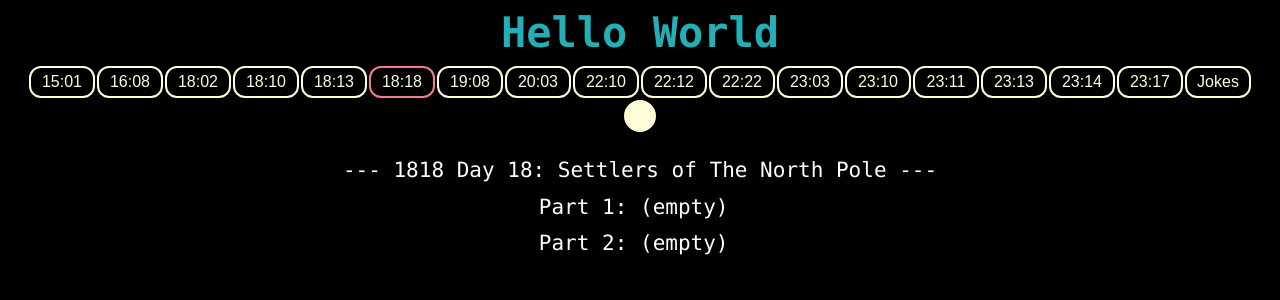
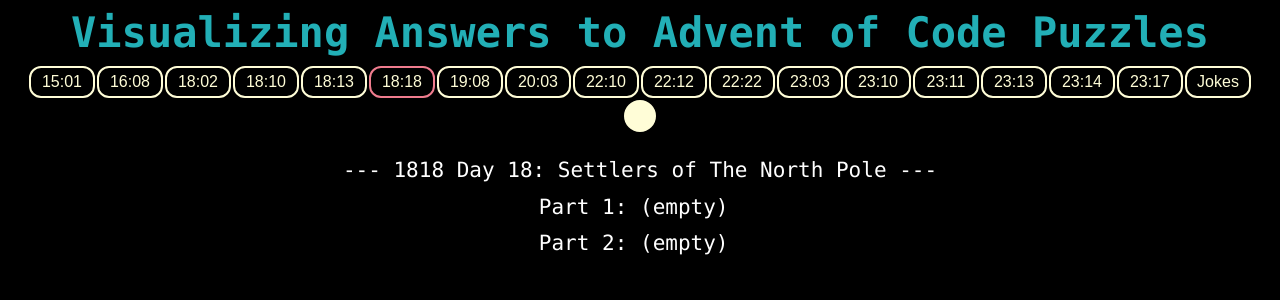
Before and after one commit to nuoxoxo/gig, a React (Vite) app: page / in a window 1280 px wide. Shown: the top 300 px of the page. Built offline with nearby package versions, Linux system fonts and the light colour scheme; no server answers.

Commit message:
header/mod.

```diff
--- a/src/App.tsx
+++ b/src/App.tsx
@@ -95,7 +95,7 @@ function App() {
 
   return (
     <>
-      <h2 className="gig-header">Hello World</h2>
+      <h2 className="gig-header">Visualizing Answers to Advent of Code Puzzles</h2>
       <div className="nav">
         {/* New code */}
 
```
